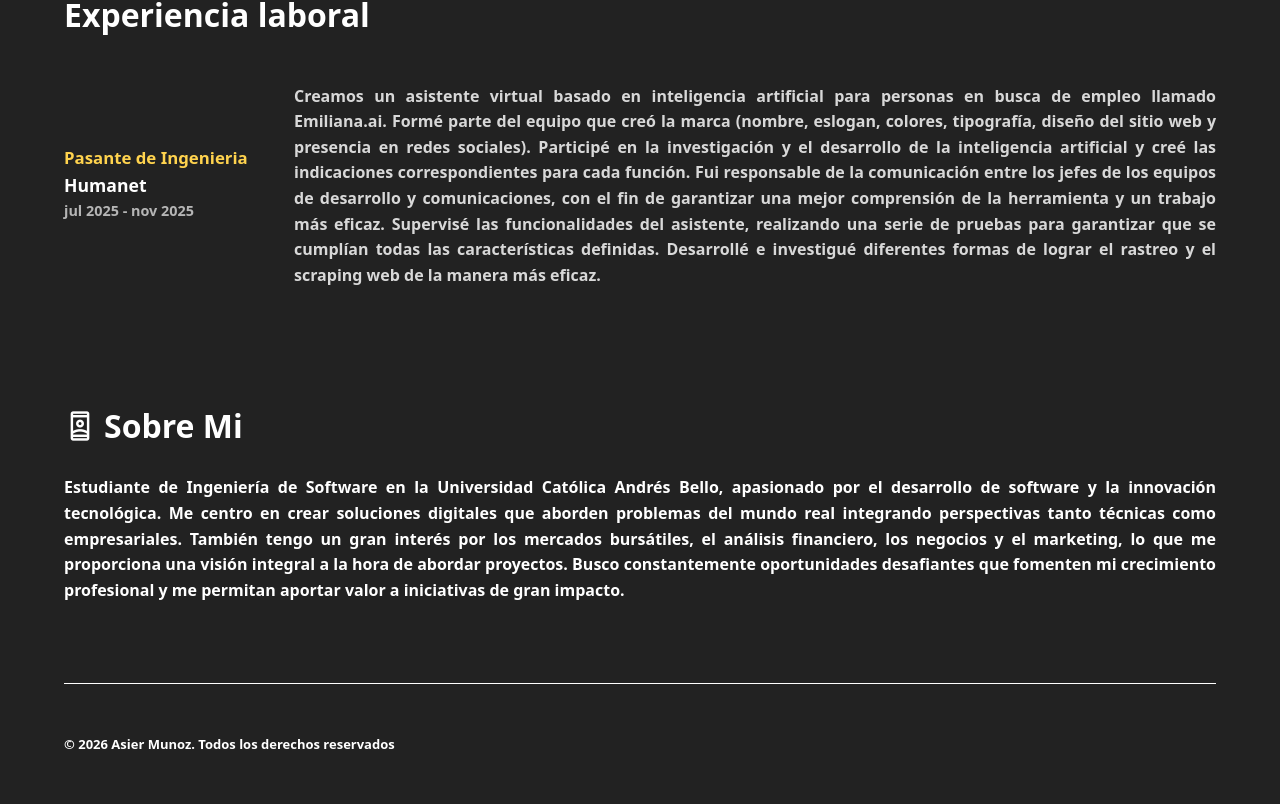
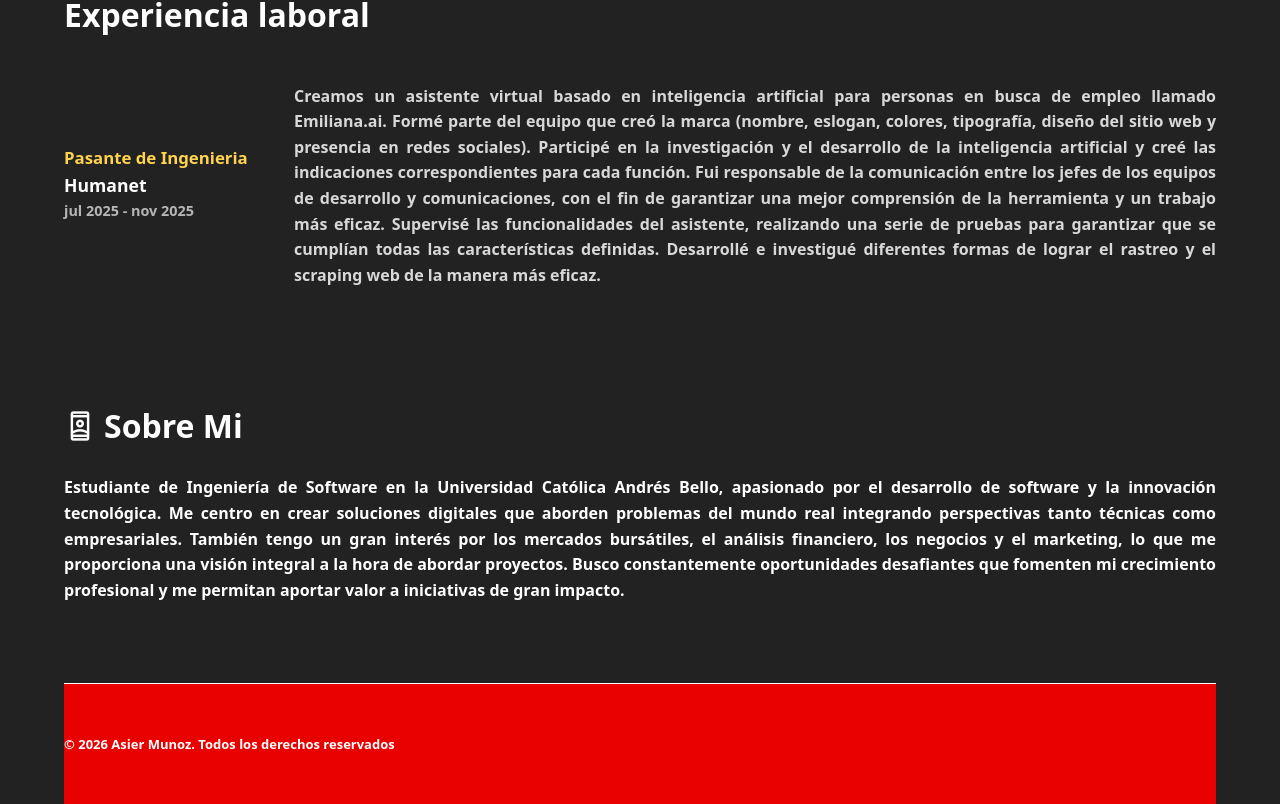
Before and after one commit to asiermunoz/personal-portfolio, a React (Vite) app: page / in a window 1280 px wide. Shown: the part 663-1467 px from the top of the page. Built offline with nearby package versions, Linux system fonts and the light colour scheme.

Commit message:
testing production

```diff
--- a/src/styles/Footer.css
+++ b/src/styles/Footer.css
@@ -1,6 +1,6 @@
 .footer {
     border-top: 1px solid;
-    background-color: #222;
+    background-color: #e90000;
     color: white;
     text-align:left;
     align-content: center;
```
